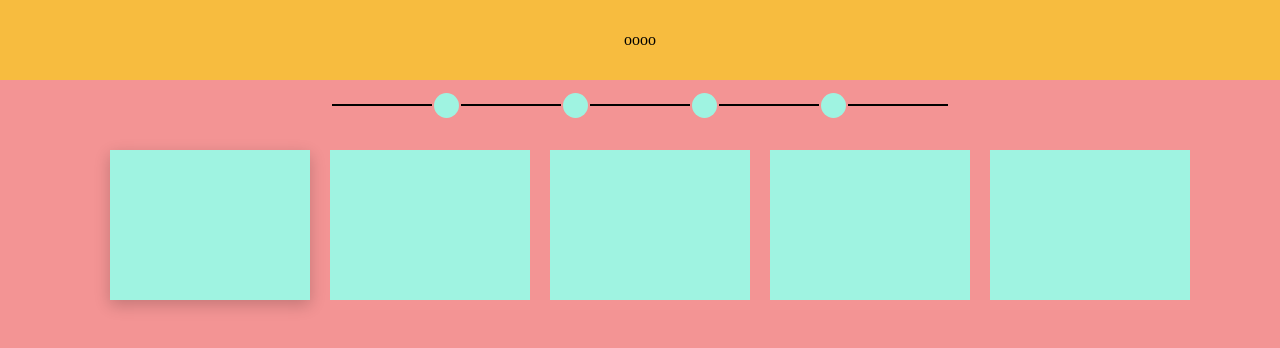
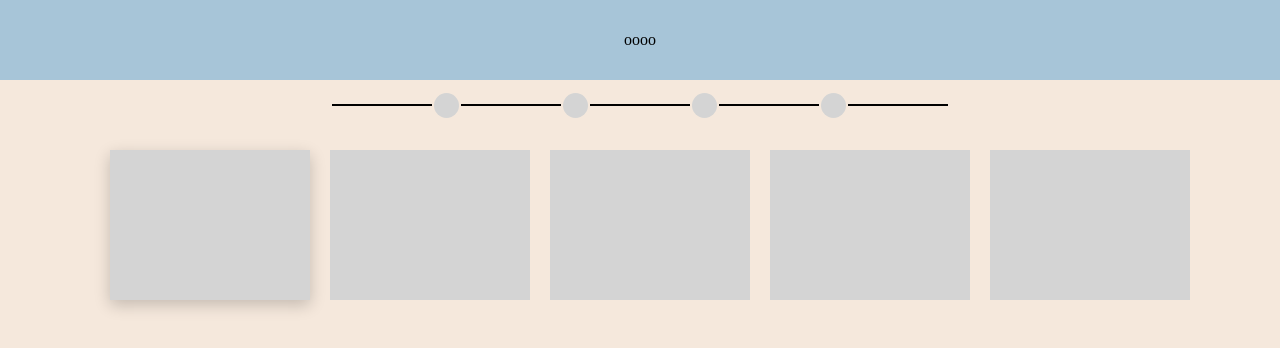
Before and after one commit to Romulo581/Atividade_Will, a plain HTML site: page html_t/index.html in a window 1280 px wide. Drawn offline with Linux system fonts and the light colour scheme.

Commit message:
alteração de cores

```diff
--- a/css_t/styler.css
+++ b/css_t/styler.css
@@ -1,7 +1,7 @@
 :root {
-    --cor-body-: #f39494;
-    --cor-navbar-: #f7bc3f;
-    --cor-cards-: #9ff3e1;
+    --cor-body-: #F5E8DC;
+    --cor-navbar-: #A7C5D8;
+    --cor-cards-: #D4D4D4;
     /* cor para texto*/
     --cor-texto-: #000000;
     --cor-texto-secundaria-: #ffffff;
```
